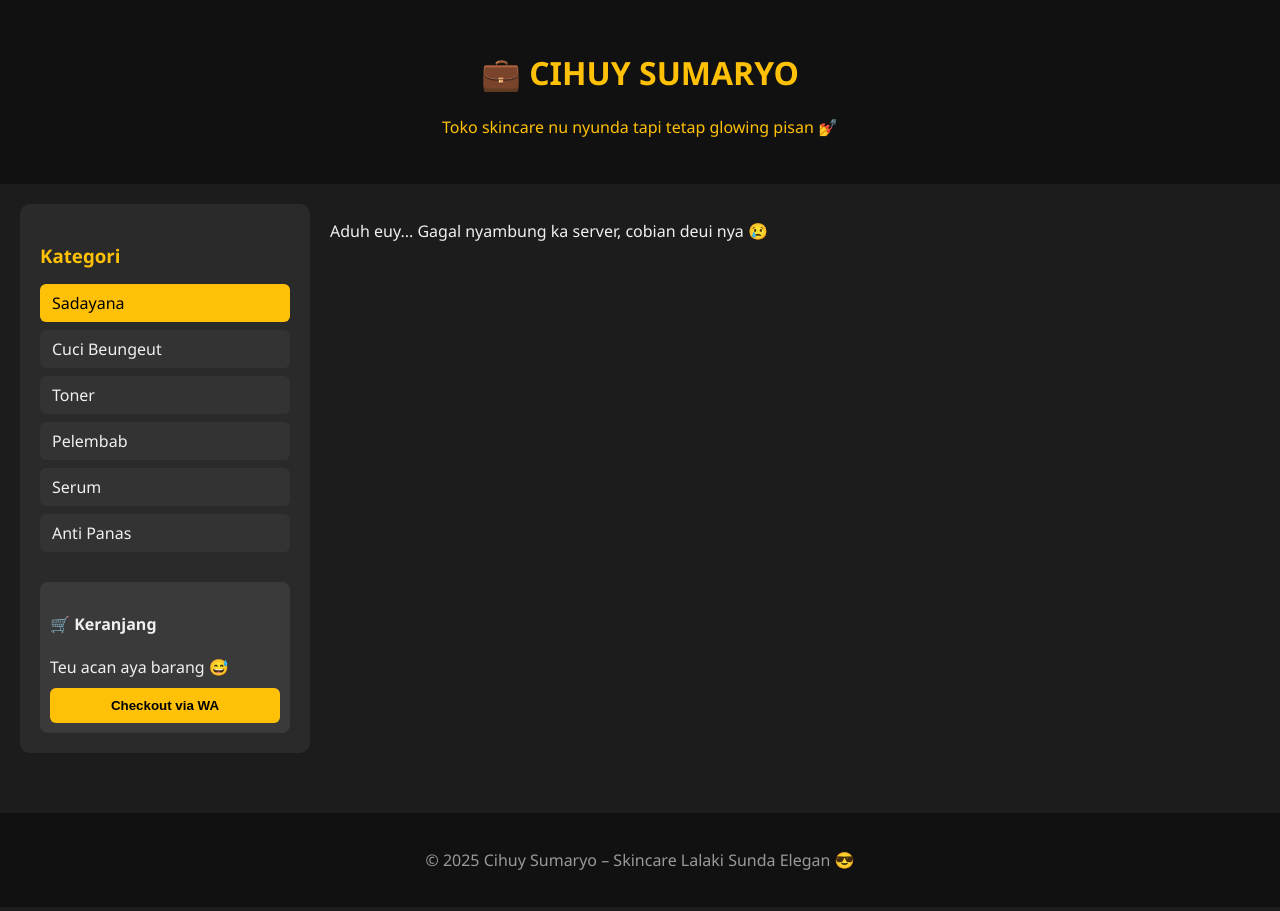
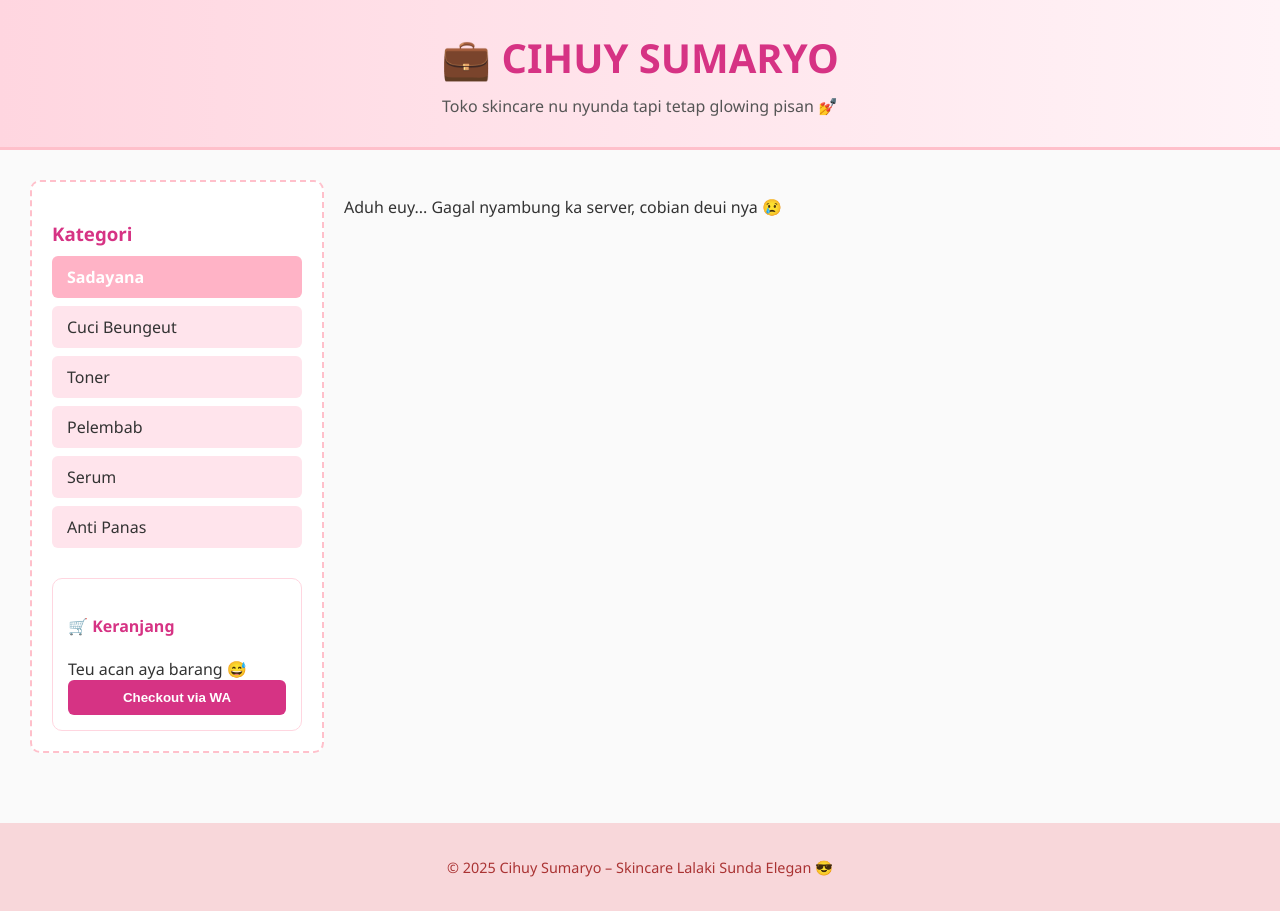
Before and after one commit to Nauval08/toko_cihuy_sumaryo, a plain HTML site: page index.html in a window 1280 px wide. Drawn offline with Linux system fonts and the light colour scheme; no server answers.

Commit message:
Update style.css

```diff
--- a/style.css
+++ b/style.css
@@ -1,92 +1,120 @@
+/* Umum */
 body {
   margin: 0;
   font-family: 'Segoe UI', sans-serif;
-  background-color: #1c1c1c;
-  color: #f0f0f0;
+  background-color: #fafafa;
+  color: #333;
 }
 
+/* Header */
 header {
+  background: linear-gradient(to right, #ffd6e0, #fff3f7);
   text-align: center;
   padding: 30px 20px;
-  background-color: #111;
-  color: #ffc107;
+  border-bottom: 3px solid #ffc0cb;
 }
 
+header h1 {
+  margin: 0;
+  font-size: 2.5rem;
+  color: #d63384;
+}
+
+header p {
+  margin: 10px 0 0;
+  font-size: 1rem;
+  color: #555;
+}
+
+/* Layout */
 .container {
   display: flex;
   flex-wrap: wrap;
-  padding: 20px;
   gap: 20px;
+  padding: 30px;
 }
 
+/* Sidebar kategori */
 .sidebar {
   flex: 1 1 200px;
   max-width: 250px;
-  background-color: #2a2a2a;
+  background: #fff;
+  border: 2px dashed #ffc0cb;
+  border-radius: 10px;
   padding: 20px;
-  border-radius: 10px;
 }
 
 .sidebar h3 {
   margin-bottom: 10px;
-  color: #ffc107;
+  color: #d63384;
 }
 
 .sidebar ul {
   list-style: none;
   padding: 0;
+  margin: 0;
 }
 
 .sidebar ul li {
-  padding: 8px 12px;
+  padding: 10px 15px;
   margin-bottom: 8px;
   cursor: pointer;
-  background-color: #333;
+  background-color: #ffe4ec;
   border-radius: 6px;
+  transition: background 0.2s;
 }
 
 .sidebar ul li.active,
 .sidebar ul li:hover {
-  background-color: #ffc107;
-  color: #000;
+  background-color: #ffb3c6;
+  font-weight: bold;
+  color: #fff;
 }
 
+/* Keranjang */
 .cart-box {
   margin-top: 30px;
-  padding: 10px;
-  background-color: #3a3a3a;
-  border-radius: 8px;
+  background-color: #fff;
+  border: 1px solid #ffd6e0;
+  border-radius: 10px;
+  padding: 15px;
+}
+
+.cart-box h4 {
+  color: #d63384;
 }
 
 .cart-box button {
   width: 100%;
   padding: 10px;
-  background-color: #ffc107;
-  color: black;
+  background-color: #d63384;
+  color: white;
   border: none;
-  margin-top: 10px;
+  border-radius: 6px;
   font-weight: bold;
   cursor: pointer;
-  border-radius: 6px;
 }
 
+.cart-box button:hover {
+  background-color: #c2185b;
+}
+
+/* Produk */
 .products {
   flex: 3;
   display: grid;
-  grid-template-columns: repeat(auto-fit, minmax(250px, 1fr));
+  grid-template-columns: repeat(auto-fit, minmax(260px, 1fr));
   gap: 20px;
 }
 
 .card {
-  background-color: #292929;
-  border-radius: 10px;
-  overflow: hidden;
+  background-color: #fff;
+  border-radius: 12px;
   padding: 15px;
+  box-shadow: 0 0 10px rgba(220, 20, 60, 0.05);
+  transition: transform 0.2s;
   display: flex;
   flex-direction: column;
-  justify-content: space-between;
-  box-shadow: 0 0 10px rgba(255, 193, 7, 0.1);
-  transition: transform 0.2s;
 }
 
 .card:hover {
@@ -97,21 +125,25 @@ header {
   width: 100%;
   height: 200px;
   object-fit: cover;
-  border-radius: 6px;
+  border-radius: 8px;
 }
 
 .card h4 {
-  margin: 10px 0 5px;
-  color: #ffc107;
+  margin: 12px 0 5px;
+  color: #d63384;
+  font-size: 1.2rem;
 }
 
 .card p {
-  margin: 0 0 10px;
+  font-weight: bold;
+  margin-bottom: 10px;
+  color: #444;
 }
 
 .card .btns {
   display: flex;
   gap: 10px;
+  margin-top: auto;
 }
 
 .card button {
@@ -121,6 +153,7 @@ header {
   border-radius: 6px;
   font-weight: bold;
   cursor: pointer;
+  font-size: 0.9rem;
 }
 
 .card .buy {
@@ -129,15 +162,16 @@ header {
 }
 
 .card .cart {
-  background-color: transparent;
-  color: #ffc107;
-  border: 1px solid #ffc107;
+  background-color: #d63384;
+  color: #fff;
 }
 
+/* Footer */
 footer {
   text-align: center;
+  background-color: #f8d7da;
+  color: #a33;
   padding: 20px;
-  background-color: #111;
-  color: #999;
+  font-size: 0.9rem;
   margin-top: 40px;
 }
```
